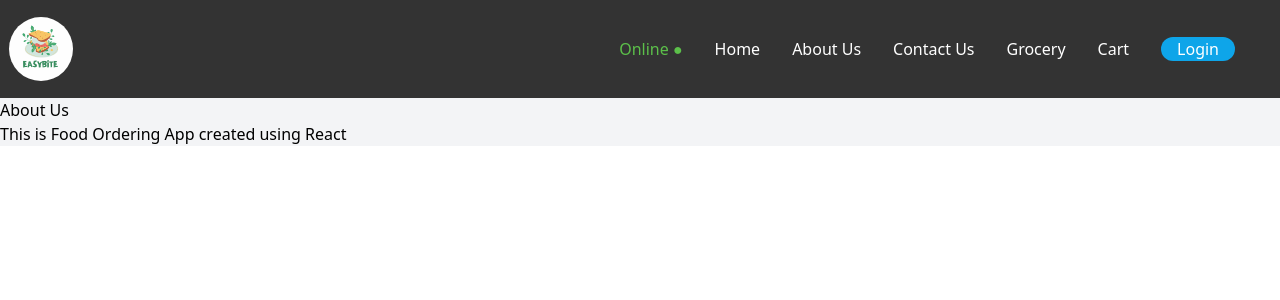
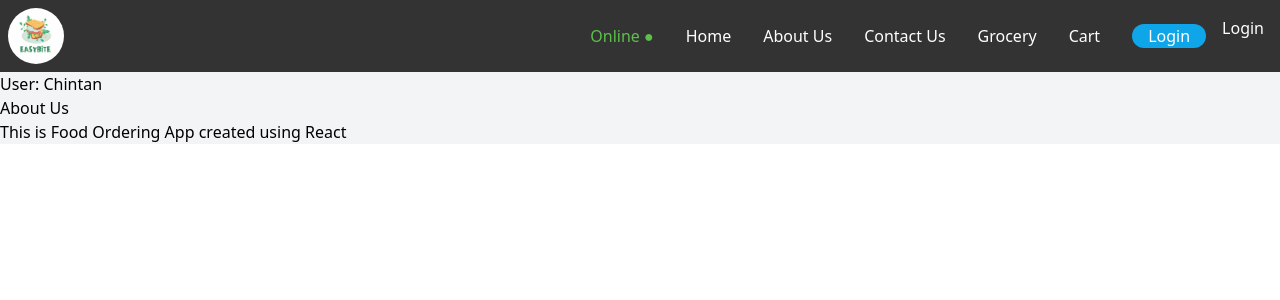
Before and after one commit to ChintanRP11/EasyBite, a React (Vite) app: page /about in a window 1280 px wide. Shown: the top 300 px of the page. Built offline with nearby package versions, Linux system fonts and the light colour scheme.

Commit message:
useContext central shared storage for whole app elements

```diff
--- a/src/App.js
+++ b/src/App.js
@@ -1,4 +1,4 @@
-import React, { lazy, Suspense } from "react";
+import React, { lazy, Suspense, useContext, useEffect, useState } from "react";
 import ReactDOM from "react-dom/client";
 import { createBrowserRouter, Outlet, RouterProvider } from "react-router-dom";
 
@@ -8,15 +8,27 @@ import About from "./components/About";
 import Contact from "./components/Contact";
 import Error from "./components/Error";
 import RestaurantMenu from "./components/RestaurantMenu";
+import UserContext from "./utils/userContext";
 
 const Grocery = lazy(() => import("./components/Grocery"));
 
 const AppLayout = () => {
+  const [userName, setUserName] = useState();
+
+  useEffect(() => {
+    const data = {
+      name: "Chintan",
+    };
+    setUserName(data.name);
+  }, []);
+
   return (
-    <div className="app bg-gray-100 ">
-      <Header />
-      <Outlet />
-    </div>
+    <UserContext.Provider value={{ loggedInUser: userName, setUserName }}>
+      <div className="app bg-gray-100 w-full ">
+        <Header />
+        <Outlet />
+      </div>
+    </UserContext.Provider>
   );
 };
 
--- a/src/components/About.js
+++ b/src/components/About.js
@@ -1,12 +1,28 @@
-import { useEffect } from "react";
-
-const About = () => {
+import React from "react";
+import UserContext from "../utils/userContext";
+class About extends React.Component {
+  render() {
     return (
       <div className="about-us">
+        <UserContext.Consumer>
+          {(data) => "User: " + data.loggedInUser}
+        </UserContext.Consumer>
         <h1>About Us</h1>
         <h2>This is Food Ordering App created using React</h2>
       </div>
     );
-};
+  }
+}
 
 export default About;
+
+// const About = () => {
+//   return (
+//     <div className="about-us">
+//       <h1>About Us</h1>
+//       <h2>This is Food Ordering App created using React</h2>
+//     </div>
+//   );
+// };
+
+// export default About;
--- a/src/components/Body.js
+++ b/src/components/Body.js
@@ -1,10 +1,13 @@
-import { useState, useEffect } from "react";
+import { useState, useEffect, useContext } from "react";
 import ResShimmer from "./ResShimmer";
 import RestaurantCard from "./RestaurantCard";
+import UserContext from "../utils/userContext";
 
 const Body = () => {
   const [listOfRes, setListOfRes] = useState([]);
   const [filteredListOfRes, setFilteredListOfRes] = useState([]);
+
+  const { setUserName, loggedInUser } = useContext(UserContext);
 
   const [searchText, setSearchText] = useState([]);
   const [currentPage, setCurrentPage] = useState(1);
@@ -67,7 +70,7 @@ const Body = () => {
   return listOfRes.length === 0 ? (
     <ResShimmer />
   ) : (
-    <div className="body flex-col">
+    <div className="body flex-col w-full">
       <div className="option-bar flex justify-center m-2 p-1 ">
         <div className="search-bar mx-2 p-2">
           <input
@@ -103,6 +106,16 @@ const Body = () => {
           }}>
           Top Rated Restaurants
         </button>
+        <div className="mx-2 p-2">
+          <lable>Username: </lable>
+          <input
+            type="text"
+            value={loggedInUser}
+            onChange={(e) => {
+              setUserName(e.target.value);
+            }}
+          />
+        </div>
       </div>
       <div className="res-list m-2 flex flex-col">
         <div className="res-container p-2 m-2 flex flex-wrap justify-center ">
--- a/src/components/Header.js
+++ b/src/components/Header.js
@@ -1,20 +1,22 @@
-import { useState } from "react";
+import { useContext, useState } from "react";
 import logo from "../../public/images/logo.png";
 import { Link } from "react-router-dom";
 import useOnlineStatus from "../utils/useOnlineStatus";
+import UserContext from "../utils/userContext";
 
 const Header = () => {
   const [btnName, setBtnName] = useState("Login");
 
+  const data = useContext(UserContext);
   const onlineStatus = useOnlineStatus();
 
   return (
-    <div className="flex justify-between p-[5px] bg-[#333] w-full">
-      <div className="p-1 place-items-center flex">
-        <img className="logo rounded-full w-16" src={logo} alt="Logo" />
+    <div className="header flex justify-between p-1 bg-[#333] w-auto">
+      <div className="app-logo p-1 place-items-center flex w-auto">
+        <img className="logo rounded-full w-14 " src={logo} alt="Logo" />
       </div>
-      <div className="items-center">
-        <ul className="flex p-3 m-3 text-white">
+      <div className="nav-group items-center">
+        <ul className="nav-items flex p-1 m-2 text-white">
           {onlineStatus ? (
             <li className="px-2 m-2 align-middle text-[#5cc04a] ">Online ●</li>
           ) : (
@@ -48,6 +50,7 @@ const Header = () => {
             }}>
             {btnName}
           </button>
+          <li>{btnName === "Logout" ? data.loggedInUser : "Login"}</li>
         </ul>
       </div>
     </div>
--- a/src/components/MenuGroup.js
+++ b/src/components/MenuGroup.js
@@ -14,7 +14,7 @@ const MenuGroup = (props) => {
   return (
     <div className="flex-col menu-group w-[600px] mx-2 my-2 bg-gray-200 p-2">
       <div
-        className="flex justify-between mx-1 cursor-pointer"
+        className="flex justify-between mx-1 my-1 cursor-pointer"
         onClick={handleClick}>
         <span className="text-lg font-bold px-1">
           {name} {"("}
@@ -23,7 +23,7 @@ const MenuGroup = (props) => {
         </span>
         <span className="text-xl">{showItem ? "▽" : "▷"}</span>
       </div>
-      <div className="menu-item-list w-auto ">
+      <div className="menu-item-list w-auto border rounded-2xl overflow-hidden">
         {showItem &&
           menuList.map((itemList) => (
             <MenuItemCard key={itemList.id} listOfItems={itemList} />
--- a/src/components/MenuItemCard.js
+++ b/src/components/MenuItemCard.js
@@ -3,8 +3,8 @@ import placholder_logo from "../../public/images/logo-bnw.png";
 const MenuItemCard = (props) => {
   const { name, description, centsPrice, imageUrl } = props.listOfItems;
   return (
-    <div className="menu-item flex p-1 flex-row justify-between m-1 h-28 bg-white hover:shadow-lg rounded-2xl">
-      <div className="menu-item-details p-1 w-[350px] text-left">
+    <div className="menu-item flex p-1 flex-row justify-between h-28 bg-white hover:shadow-lg border-b-[1px]">
+      <div className="menu-item-details p-1 w-9/12 text-left">
         <h3 className="item-name font-bold p-1 overflow-hidden h-8">{name}</h3>
         <p className="item-description text-sm p-1 max-w-full overflow-hidden truncate ">
           {description}
@@ -13,9 +13,9 @@ const MenuItemCard = (props) => {
           {centsPrice ? "Price: $" + centsPrice / 100 : ""}
         </h4>
       </div>
-      <div className="w-[200px] inline-flex place-items-end border-solid border-[1px] border-gray-200 rounded-xl">
+      <div className="inline-flex w-3/12 place-items-end border-l-[1px] p-[2px] pl-2">
         <div className="absolute ">
-          <button className="bg-black text-white p-2 rounded-bl-xl">
+          <button className="bg-black text-white p-[5px] rounded-r-xl">
             Add+
           </button>
         </div>
--- a/src/components/RestaurantMenu.js
+++ b/src/components/RestaurantMenu.js
@@ -25,6 +25,7 @@ const RestaurantMenu = () => {
           .filter((grp) => grp.name !== "Allergies & Intolerances")
           .filter((grp) => grp.name !== "Age Verification")
           .filter((grp) => grp.name !== "Important Alcohol Information")
+          .filter((grp) => grp.name !== "Place Settings")
           .filter((grp) => grp.name !== "")
           .map((grp, index) => (
             <MenuGroup
--- /dev/null
+++ b/src/utils/userContext.js
@@ -0,0 +1,7 @@
+import { createContext } from "react";
+
+const UserContext = createContext({
+  loggedInUser: "Guest",
+});
+
+export default UserContext;
```
Also changed, not shown: 1 other file (tests, documents, lock files or other folders). Lines whose indentation alone changed are shown as unchanged.
